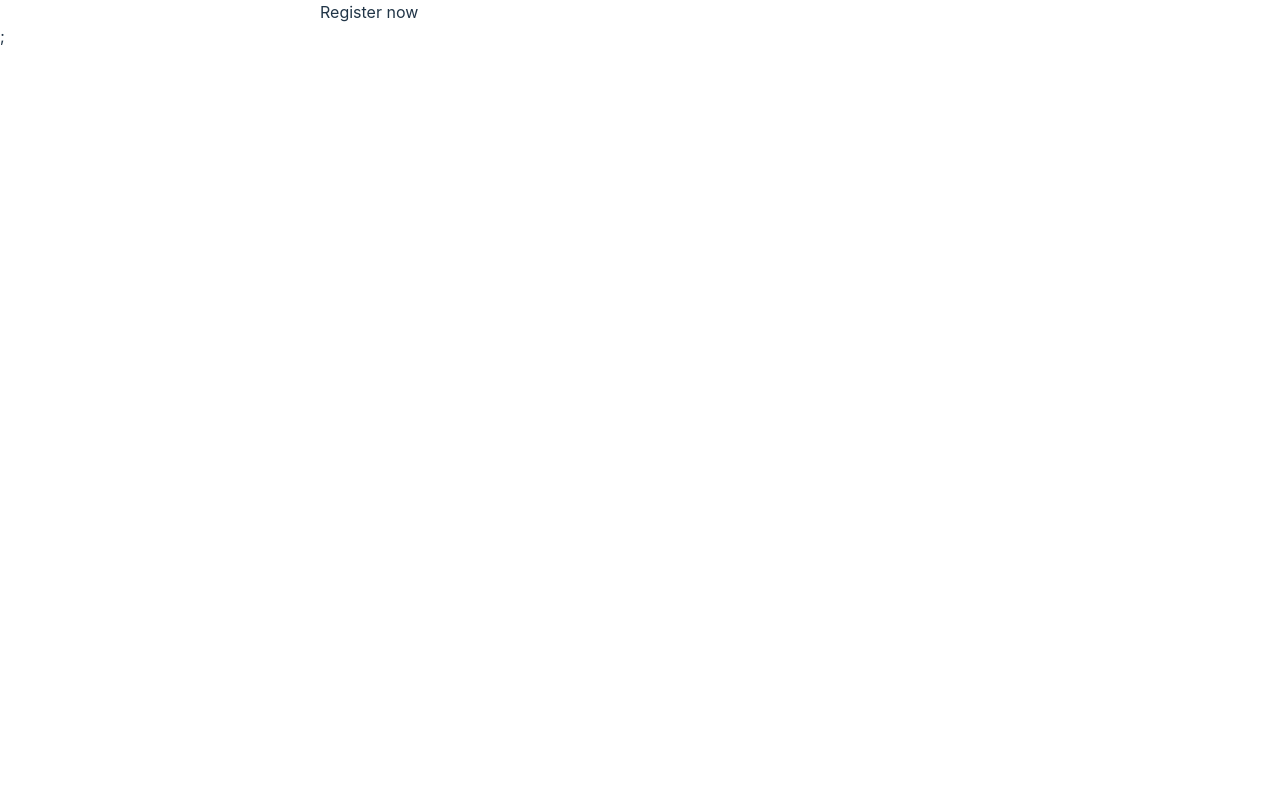
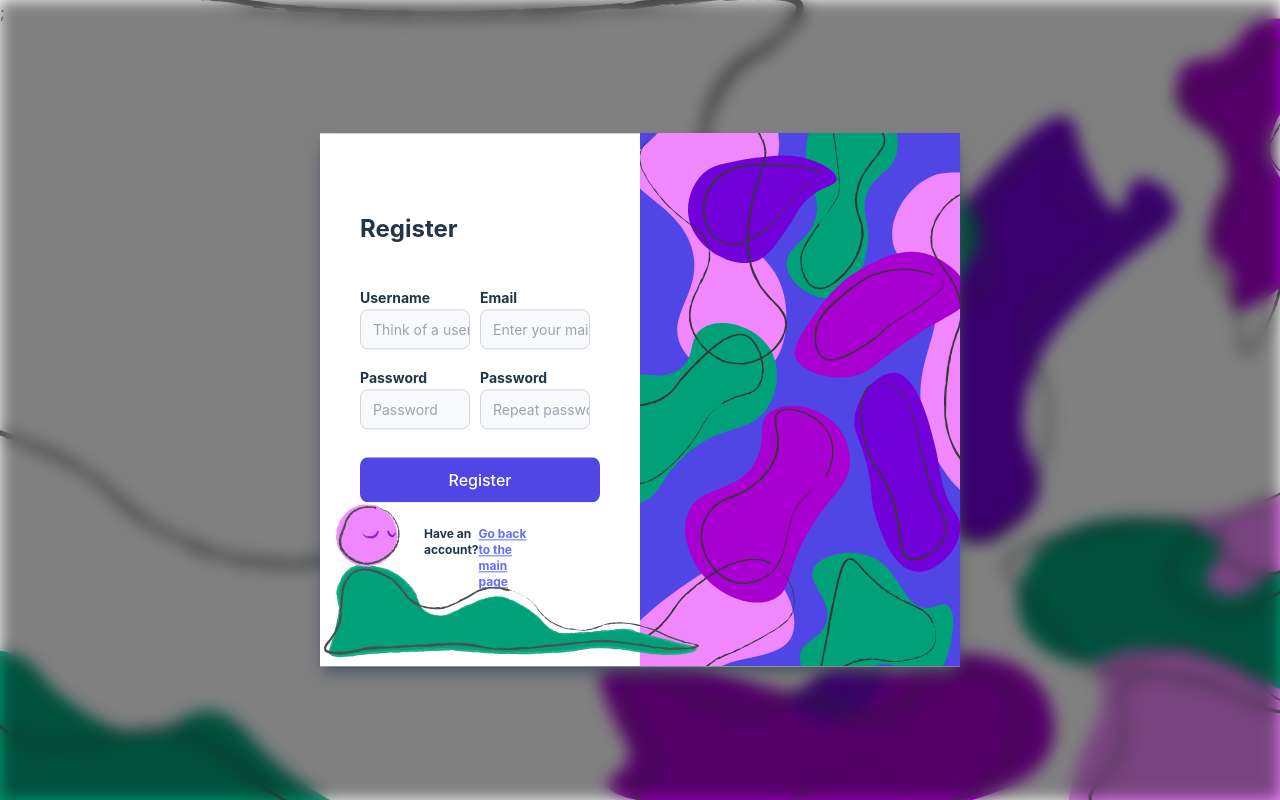
Before and after one commit to avemike/Skillomania, a React (Vite) app in the folder client/: page /Register in a window 1280 px wide. Built offline with nearby package versions, Linux system fonts and the light colour scheme.

Commit message:
add register page

```diff
--- a/client/src/pages/Register.tsx
+++ b/client/src/pages/Register.tsx
@@ -7,7 +7,73 @@ export function Register() {
   return (
     <>
       {" "}
-      <div>Register now</div>
+      <div className="bg-[url('./assets/welcome_website.svg')] bg-center bg-cover h-dvh w-svw absolute top-0 left-0  ">
+        <div className="z-10 h-dvh w-svw absolute top-0 left-0 backdrop-blur backdrop-brightness-50">
+          <div className="absolute z-20 h-2/3 w-2/4 bg-white top-1/2 left-1/2 transform -translate-x-1/2 -translate-y-1/2 flex shadow-gray-600 shadow-lg ">
+            <div className="h-full w-1/2 ">
+              <div className="flex flex-col m-10 mt-20">
+                <h2 className=" text-2xl font-bold mb-4">Register</h2>
+                <div className="flex">
+                  <div className="mt-6 mb-2 w-1/2">
+                    <label htmlFor="Username" className="text-sm font-bold ">
+                      Username
+                    </label>
+                    <input
+                      type="username"
+                      className="h-10 w-11/12 bg-gray-50 border border-gray-300 text-gray-900 sm:text-sm rounded-lg pl-3"
+                      placeholder="Think of a username"
+                    />
+                  </div>
+                  <div className="mt-6 mb-2 w-1/2">
+                    <label htmlFor="email" className="text-sm font-bold ">
+                      Email
+                    </label>
+                    <input
+                      type="email"
+                      className="h-10 w-11/12 bg-gray-50 border border-gray-300 text-gray-900 sm:text-sm rounded-lg pl-3"
+                      placeholder="Enter your mail address"
+                    />
+                  </div>
+                </div>
+                <div className="flex">
+                  <div className="mt-2 mb-2 w-1/2">
+                    <label htmlFor="Username" className="text-sm font-bold ">
+                      Password
+                    </label>
+                    <input
+                      type="password"
+                      className="h-10 w-11/12 bg-gray-50 border border-gray-300 text-gray-900 sm:text-sm rounded-lg pl-3"
+                      placeholder="Password"
+                    />
+                  </div>
+                  <div className="mt-2 mb-2 w-1/2">
+                    <label htmlFor="password" className="text-sm font-bold ">
+                      Password
+                    </label>
+                    <input
+                      type="password"
+                      className="h-10 w-11/12 bg-gray-50 border border-gray-300 text-gray-900 sm:text-sm rounded-lg pl-3"
+                      placeholder="Repeat password"
+                    />
+                  </div>
+                </div>
+                <button className="bg-indigo-600 text-white mt-5 mb-3">
+                  Register
+                </button>
+
+                <div className="flex mt-3 justify-between px-16">
+                  <p className="text-xs font-bold">Have an account?</p>
+                  <a href="/" className="text-xs font-bold underline">
+                    Go back to the main page
+                  </a>
+                </div>
+              </div>
+              <div className="bg-[url('./assets/woman.svg')] h-44 w-96 absolute bottom-2 left-0 "></div>
+            </div>
+            <div className="bg-[url('./assets/login.svg')] h-full w-1/2 bg-center bg-cover"></div>
+          </div>
+        </div>
+      </div>
     </>
   );
 }
```
Also changed, not shown: client/src/assets/woman.svg (added).
